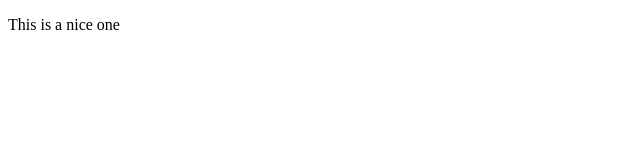
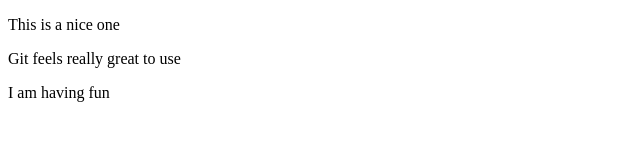
Before and after one commit to jeffrey95GH/git1, a plain HTML site: page index.html in a window 1280 px wide. Shown: the whole page, without its empty margins (0-640 px from the left). Drawn offline with Linux system fonts and the light colour scheme.

Commit message:
Add new paragraphs

```diff
--- a/index.html
+++ b/index.html
@@ -7,5 +7,7 @@
 </head>
 <body>
     <p>This is a nice one</p>
+    <p>Git feels really great to use</p>
+    <p>I am having fun</p>
 </body>
 </html>
```
